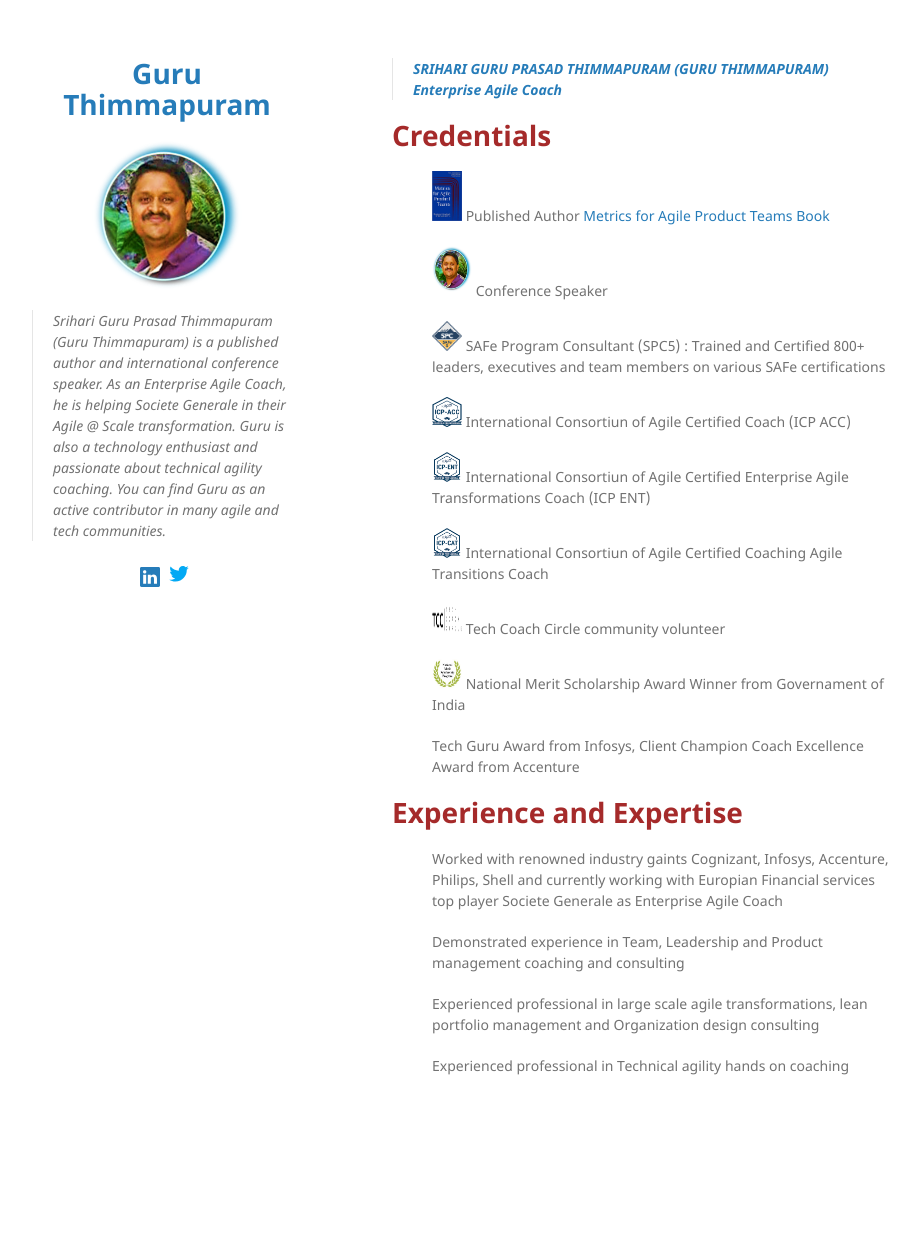
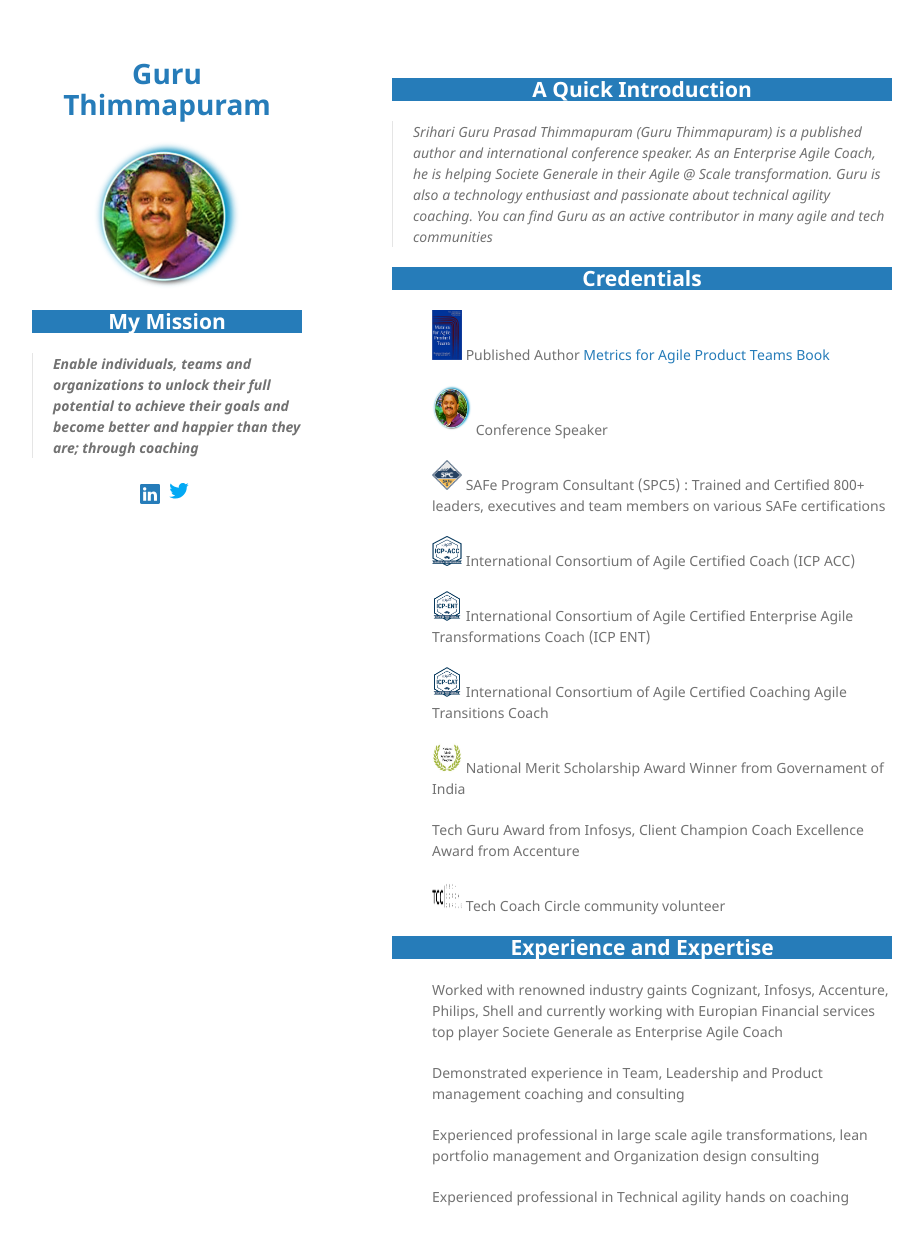
Before and after one commit to GuruPrasadThimmapuram/GuruPrasadThimmapuram.github.io, a Jekyll site: the page built from index.html, in a window 1280 px wide and 1277 px high. Shown: the top 1245 px of the window, without its empty margins (178-1101 px from the left). Built offline with Jekyll 4.4.1, drawn with Linux system fonts in a browser that asks for light colours.

Commit message:
Refined layout and content

```diff
--- a/_config.yml
+++ b/_config.yml
@@ -5,13 +5,14 @@ title                    : "Guru Thimmapuram"
 title_separator          : "-"
 subtitle                 :
 name                     : "Guru Thimmapuram"
-description              : "Srihari Guru Prasad Thimmapuram (Guru Thimmapuram) is a published author and international conference speaker. As an Enterprise Agile Coach, he is helping Societe Generale in their Agile @ Scale transformation. Guru is also a technology enthusiast and passionate about technical agility coaching. You can find Guru as an active contributor in many agile and tech communities."
+description              : "Enable individuals, teams and organizations to unlock their full potential to achieve their goals and become better and happier than they are; through coaching"
 url                      : https://GuruPrasadThimmapuram.github.io
 baseurl                  :
 repository               : # GitHub username/repo-name e.g. "mmistakes/minimal-mistakes"
 teaser                   : # path of fallback teaser image, e.g. "/assets/images/500x300.png"
 logo                     : "/Guru.png"
 favicon                  : "/favicon-96x96.png"
+site.github.is_user_page : true
 masthead_title           : " "
 # breadcrumbs            : false # true, false (default)
 words_per_minute         : 200
--- a/_layouts/default.html
+++ b/_layouts/default.html
@@ -24,7 +24,10 @@
         </div>
         {% endif %}
 
-        <p><blockquote>{{ site.description }}</blockquote></p>
+        <p>
+          <h2 style="color:white;background-color:#267CB9; text-align: center;">My Mission</h2>
+          <blockquote><b>{{ site.description }}</b></blockquote>
+        </p>
         <p align="center" class="profile-card-link"><a target="_blank" href="https://www.linkedin.com/in/guru-thimmapuram-4337a525"><svg xmlns="http://www.w3.org/2000/svg" width="20" height="20" fill="currentColor" class="bi bi-linkedin" viewBox="0 0 16 16">
           <path d="M0 1.146C0 .513.526 0 1.175 0h13.65C15.474 0 16 .513 16 1.146v13.708c0 .633-.526 1.146-1.175 1.146H1.175C.526 16 0 15.487 0 14.854V1.146zm4.943 12.248V6.169H2.542v7.225h2.401zm-1.2-8.212c.837 0 1.358-.554 1.358-1.248-.015-.709-.52-1.248-1.342-1.248-.822 0-1.359.54-1.359 1.248 0 .694.521 1.248 1.327 1.248h.016zm4.908 8.212V9.359c0-.216.016-.432.08-.586.173-.431.568-.878 1.232-.878.869 0 1.216.662 1.216 1.634v3.865h2.401V9.25c0-2.22-1.184-3.252-2.764-3.252-1.274 0-1.845.7-2.165 1.193v.025h-.016a5.54 5.54 0 0 1 .016-.025V6.169h-2.4c.03.678 0 7.225 0 7.225h2.4z"></path>
         </svg></a>
--- a/index.html
+++ b/index.html
@@ -2,9 +2,11 @@
 layout: default
 title:
 ---
-<blockquote style="color:#267CB9;"><b>SRIHARI GURU PRASAD THIMMAPURAM (GURU THIMMAPURAM) Enterprise Agile Coach</b></blockquote>
-<P></P><p></p>
-<h1 style="color:brown;"> Credentials</h1>
+<p></p>
+<h2 style="color:white;background-color:#267CB9; text-align: center;"> A Quick Introduction</h2>
+<blockquote>Srihari Guru Prasad Thimmapuram (Guru Thimmapuram) is a published author and international conference speaker. As an Enterprise Agile Coach, he is helping Societe Generale in their Agile @ Scale transformation. Guru is also a technology enthusiast and passionate about technical agility coaching. You can find Guru as an active contributor in many agile and tech communities</blockquote>
+<p></p>
+<h2 style="color:white;background-color:#267CB9; text-align: center;"> Credentials</h2>
 <div style="height: 30%; width: 100%; position:relative;"">
 <p></p>
 <ul>
@@ -17,16 +19,13 @@ title:
     <img border="0" alt="SPC5" src="/assets/img/SPC5.png" width="30px" height="30px"> SAFe Program Consultant (SPC5) : Trained and Certified 800+ leaders, executives and team members on various SAFe certifications
 </ul>
 <ul>
-    <img border="0" alt="SPC5" src="/assets/img/ICP ACC.png" width="30px" height="30px"> International Consortiun of Agile Certified Coach (ICP ACC)
+    <img border="0" alt="SPC5" src="/assets/img/ICP ACC.png" width="30px" height="30px"> International Consortium of Agile Certified Coach (ICP ACC)
 </ul>
 <ul>
-    <img border="0" alt="SPC5" src="/assets/img/ICP ENT.png" width="30px" height="30px"> International Consortiun of Agile Certified Enterprise Agile Transformations Coach (ICP ENT)
+    <img border="0" alt="SPC5" src="/assets/img/ICP ENT.png" width="30px" height="30px"> International Consortium of Agile Certified Enterprise Agile Transformations Coach (ICP ENT)
 </ul>
 <ul>
-    <img border="0" alt="SPC5" src="/assets/img/ICP CAT.png" width="30px" height="30px"> International Consortiun of Agile Certified Coaching Agile Transitions Coach
-</ul>
-<ul>
-    <img border="0" alt="SPC5" src="/assets/img/tech coach circle-logos_black_resized.png" width="30px" height="30px"> Tech Coach Circle community volunteer
+    <img border="0" alt="SPC5" src="/assets/img/ICP CAT.png" width="30px" height="30px"> International Consortium of Agile Certified Coaching Agile Transitions Coach
 </ul>
 <ul>
     <img border="0" alt="SPC5" src="/assets/img/nationalmerit.jpg" width="30px" height="30px"> National Merit Scholarship Award Winner from Governament of India
@@ -34,11 +33,14 @@ title:
 <ul>
    Tech Guru Award from Infosys, Client Champion Coach Excellence Award from Accenture
 </ul>
+<ul>
+    <img border="0" alt="SPC5" src="/assets/img/tech coach circle-logos_black_resized.png" width="30px" height="30px"> Tech Coach Circle community volunteer
+</ul>
 
 
 </div>
 <div style="height: 10%; width: 100%; position: relative;">
-    <h1 style="color:brown">Experience and Expertise</h1>
+    <h2 style="color:white;background-color:#267CB9; text-align: center;">Experience and Expertise</h2>
     <ul>
         Worked with renowned industry gaints Cognizant, Infosys, Accenture, Philips, Shell and currently working with Europian Financial services top player Societe Generale as Enterprise Agile Coach
     </ul>
```
Also changed, not shown: 1 other file.
